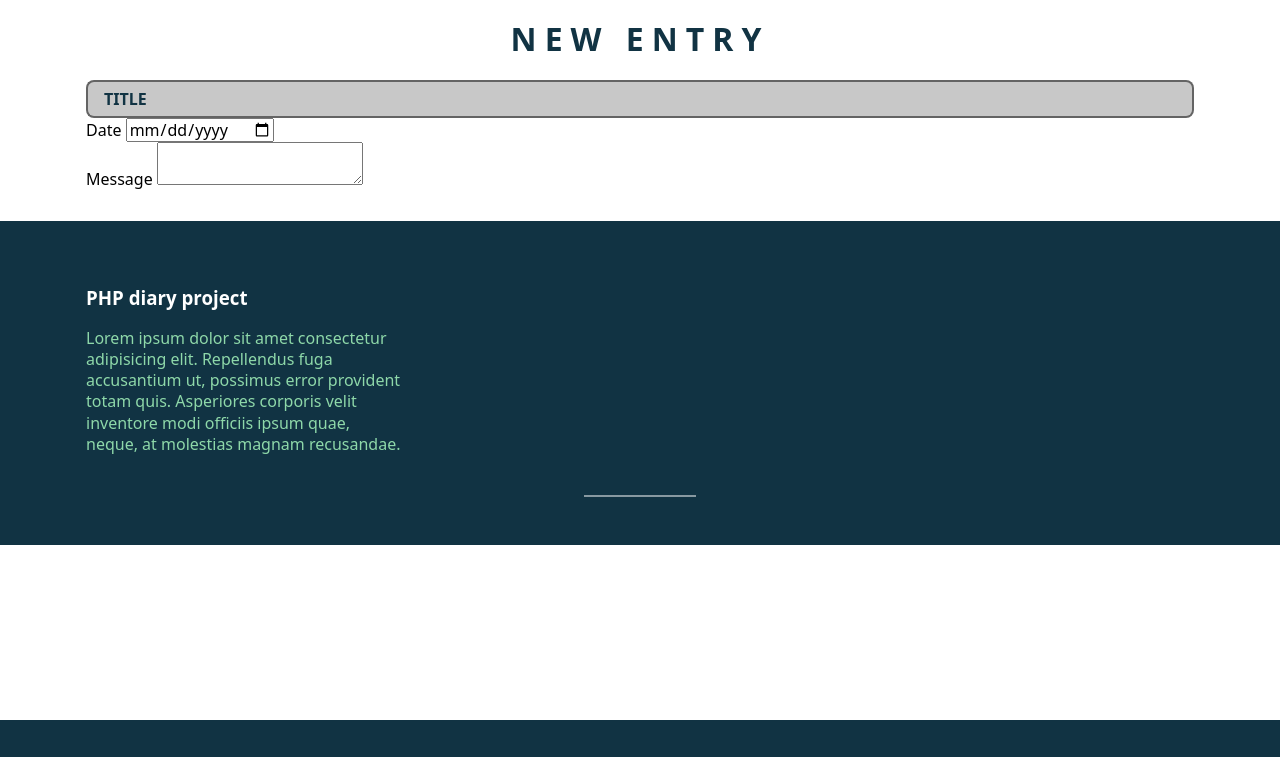
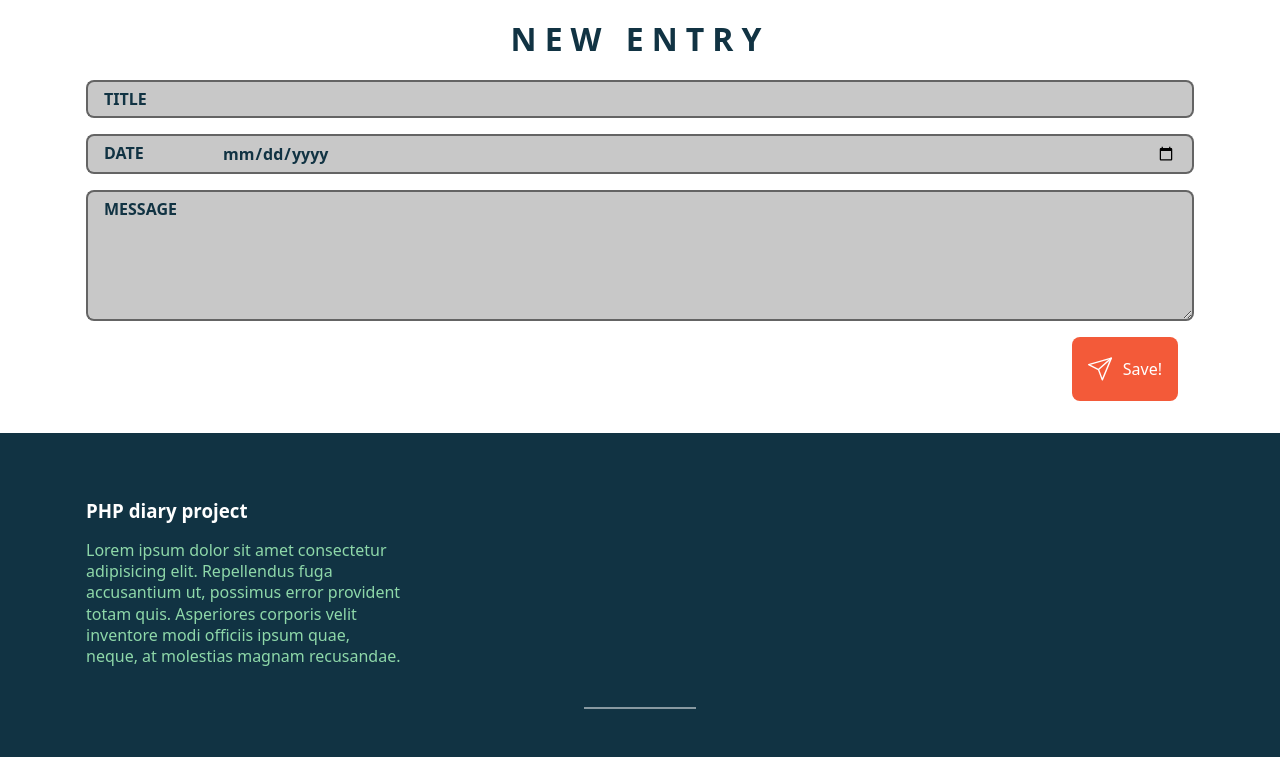
Before and after one commit to itmacleod1995/DiaryApp, a PHP site: page /form.html in a window 1280 px wide. Shown: the part 80-837 px from the top of the page. Before the commit the page ends 800 px from the top, so only its background shows below. Run offline with PHP 8.4, Linux system fonts and the light colour scheme; some libraries are stand-ins or nearby versions.

Commit message:
Add submit button

```diff
--- a/form.html
+++ b/form.html
@@ -52,14 +52,28 @@
                     <label class="form-group_label" for="title">Title</label>
                     <input class="form-group_input" type="text" id="title" name="title"/>
                 </div>
-                <div>
-                    <label for="date">Date</label>
-                    <input type="date" id="date" name="date">
+
+                <div class="form-group">
+                    <label class="form-group_label" for="date">Date</label>
+                    <input class="form-group_input" type="date" id="date" name="date">
                 </div>
-                <div>
-                    <label for="message">Message</label>
-                    <textarea id="message" name="message"></textarea>
+                <div class="form-group">
+                    <label class="form-group_label" for="message">Message</label>
+                    <textarea class="form-group_input" id="message" name="message" rows="6"></textarea>
                 </div>
+
+                <div class="form_submit">
+                    <button class="button">
+                        <svg class="button_icon" viewBox="0 0 34.7163912799 33.4350009649">
+                            <g style="fill: none; stroke: currentColor;stroke-linecap: round; stroke-linejoin: round; stroke-width: 2px;">
+                                <polygon points="20.6844359446 32.4350009649 33.7163912799 1 1 10.3610302393 15.1899978903 17.5208901631 20.6844359446 32.4350009649"/>
+                                <line x1="33.7163912799" y1="1" x2="15.1899978903" y2="17.5208901631"/>
+                            </g>
+                        </svg>
+                        Save!
+                    </button>
+                </div>
+
             </form>
         </div>
     </main>
--- a/styles/style.css
+++ b/styles/style.css
@@ -61,6 +61,7 @@ html {
   border-radius: 0.5rem;
   line-height: 2.5rem;
   margin-right: 1rem;
+  border: none;
 }
 
 .button:hover {
@@ -138,12 +139,6 @@ html {
 @media (max-width: 992px) {
   .search,
   #nav_search_btn {
-    display: none;
-  }
-}
-
-@media (max-width: 1200px) {
-  .button {
     display: none;
   }
 }
@@ -353,6 +348,7 @@ footer::after {
 
 .form-group {
   display: flex;
+  margin-bottom: 1rem;
 }
 
 .form-group_label,
@@ -386,3 +382,8 @@ footer::after {
   border-top-right-radius: 0.5rem;
   border-bottom-right-radius: 0.5rem;
 }
+
+.form_submit {
+  display: flex;
+  justify-content: end;
+}
```
